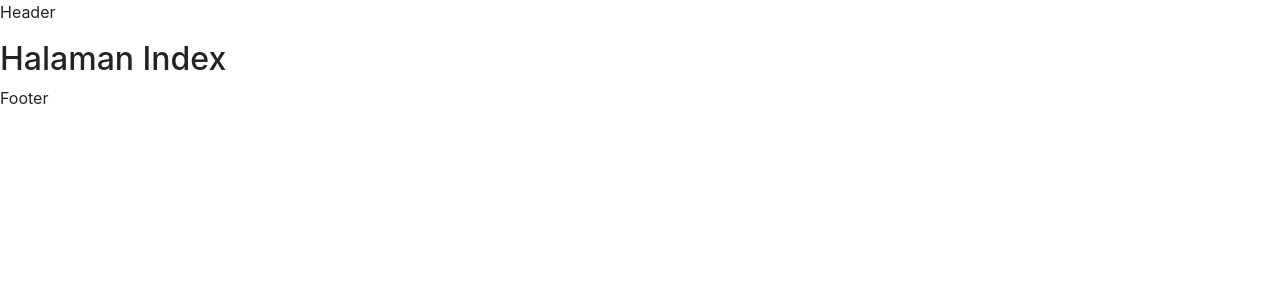
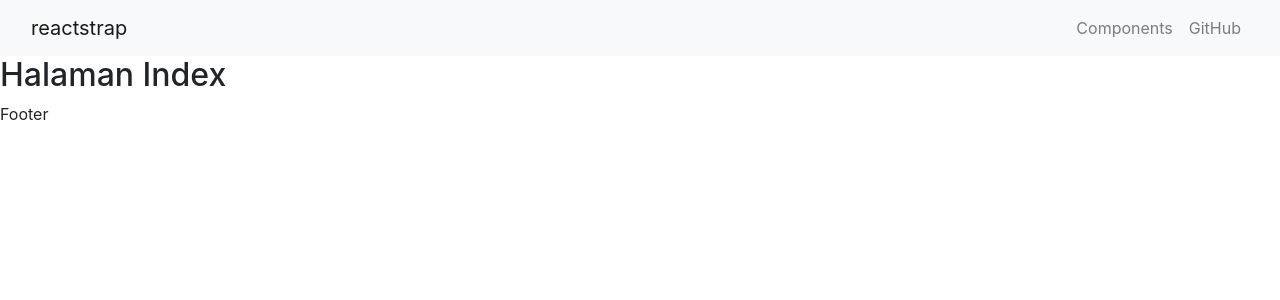
Before and after one commit to IrgieMhd/dev_seoblog_muhammad_miroji, a Next.js app in the folder frontend/: page / in a window 1280 px wide. Shown: the top 300 px of the page. Built offline with nearby package versions, Linux system fonts and the light colour scheme.

Commit message:
Navbar reactstrap setup

```diff
--- /dev/null
+++ b/frontend/components/Header.js
@@ -0,0 +1,39 @@
+import React, { useState } from 'react';
+import {
+  Collapse,
+  Navbar,
+  NavbarToggler,
+  NavbarBrand,
+  Nav,
+  NavItem,
+  NavLink,
+} from 'reactstrap';
+
+const Header = () => {
+  const [isOpen, setIsOpen] = useState(false);
+
+  const toggle = () => {
+    setIsOpen(!isOpen);
+  };
+
+  return (
+    <div>
+      <Navbar color="light" light expand="md">
+        <NavbarBrand href="/">reactstrap</NavbarBrand>
+        <NavbarToggler onClick={toggle} />
+        <Collapse isOpen={isOpen} navbar>
+          <Nav className="ml-auto" navbar>
+            <NavItem>
+              <NavLink href="/components/">Components</NavLink>
+            </NavItem>
+            <NavItem>
+              <NavLink href="https://github.com/reactstrap/reactstrap">GitHub</NavLink>
+            </NavItem>
+          </Nav>
+        </Collapse>
+      </Navbar>
+    </div>
+  );
+};
+
+export default Header;
--- a/frontend/components/Layout.js
+++ b/frontend/components/Layout.js
@@ -1,9 +1,10 @@
 import React from 'react';
+import Header from './Header';
 
 const Layout = ({ children }) => {
   return (
     <React.Fragment>
-      <p>Header</p>
+      <Header />
       {children}
       <p>Footer</p>
     </React.Fragment>
--- a/frontend/package.json
+++ b/frontend/package.json
@@ -15,6 +15,7 @@
   "dependencies": {
     "next": "^13.4.9",
     "react": "^18.2.0",
-    "react-dom": "^18.2.0"
+    "react-dom": "^18.2.0",
+    "reactstrap": "^9.2.0"
   }
 }
```
Also changed, not shown: 1 other file (tests, documents, lock files or other folders).
